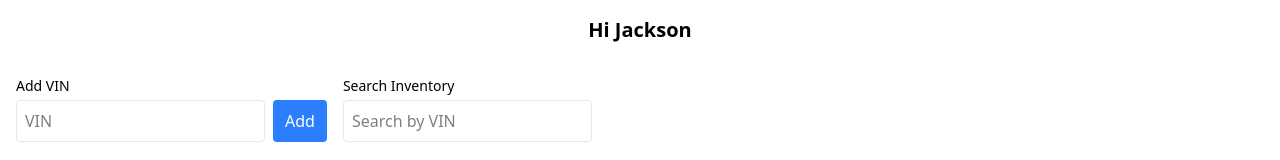
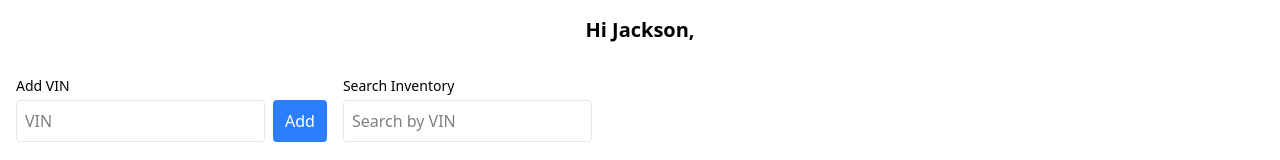
Before and after one commit to jakeosmith/hilarymasterserver, a Next.js app: page / in a window 1280 px wide. Shown: the top 160 px of the page. Built offline with nearby package versions, Linux system fonts and the light colour scheme.

Commit message:
feat: greet visitors

```diff
--- a/app/page.tsx
+++ b/app/page.tsx
@@ -8,7 +8,7 @@ export const metadata: Metadata = {
 export default function Home() {
   return (
     <div>
-      <h1 className="text-center text-xl font-semibold my-4">Hi Jackson</h1>
+      <h1 className="text-center text-xl font-semibold my-4">Hi Jackson,</h1>
       <Dashboard />
     </div>
   )
```
Also changed, not shown: 1 other file (tests, documents, lock files or other folders).
